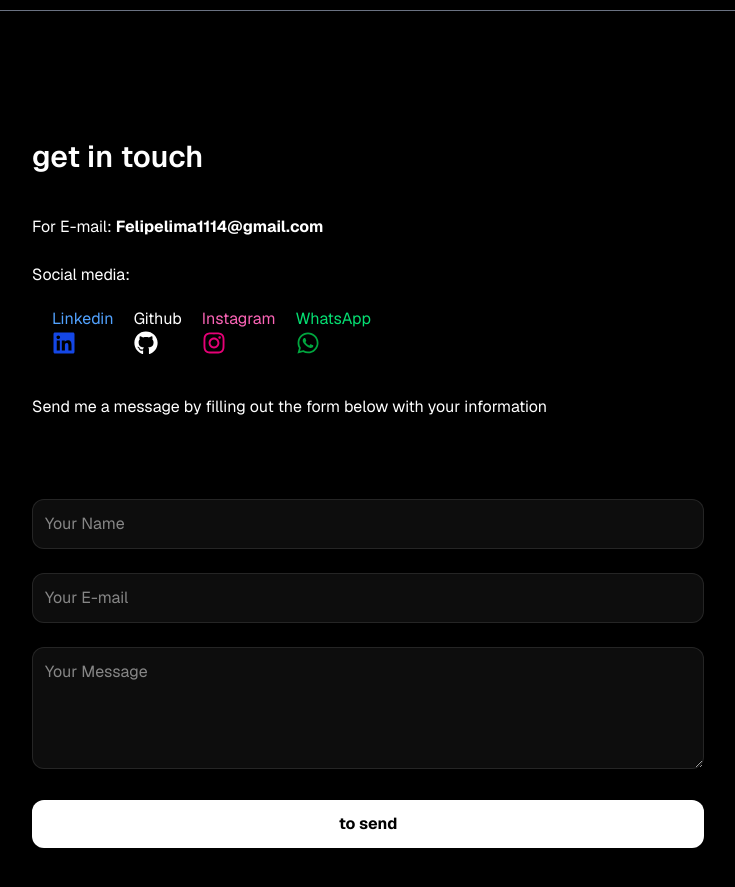
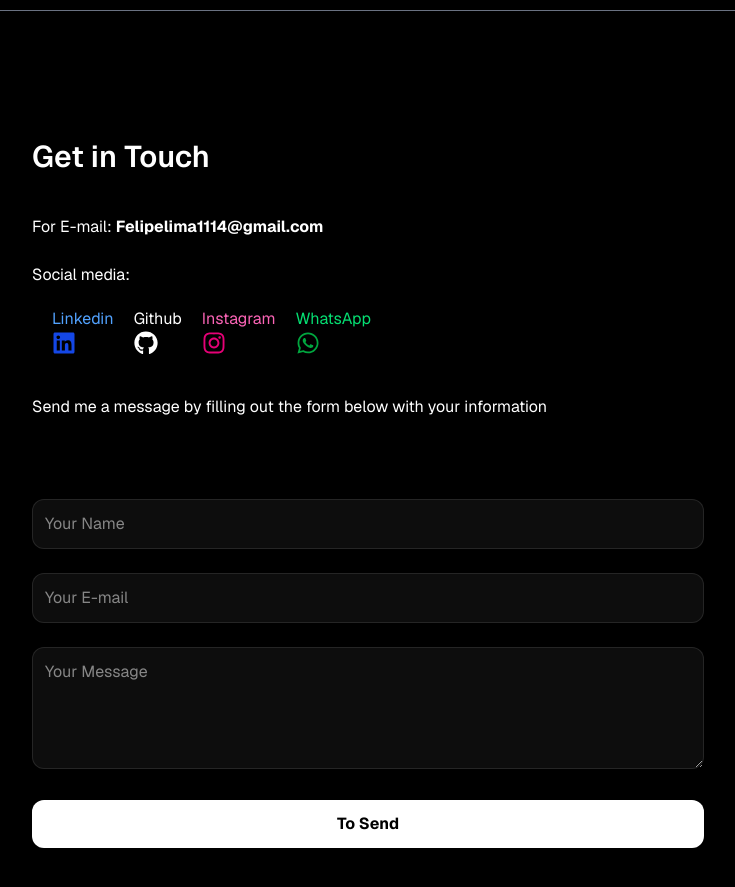
Before and after one commit to felipelima-Ti/portifolio, a Next.js app: page / in a window 1280 px wide. Shown: the part 3280-4167 px from the top of the page, without its empty margins (272-1007 px from the left). Built offline with nearby package versions, Linux system fonts and the light colour scheme.

Commit message:
fix bar Seniority

```diff
--- a/src/app/page.jsx
+++ b/src/app/page.jsx
@@ -289,7 +289,7 @@ export default function Portfolio() {
             viewport={{ once: true }}
             className="text-3xl font-semibold mb-10"
           >
-            get in touch
+            Get in Touch
 
           </motion.h2>
           <p> For E-mail: <b>Felipelima1114@gmail.com</b></p><br></br>
@@ -341,7 +341,7 @@ export default function Portfolio() {
               type="submit"
               className="w-full py-3 rounded-xl bg-white text-black font-bold hover:bg-gray-300 transition mb-20"
             >
-              to send
+              To Send
             </button>
           </form>
         </section>
```
